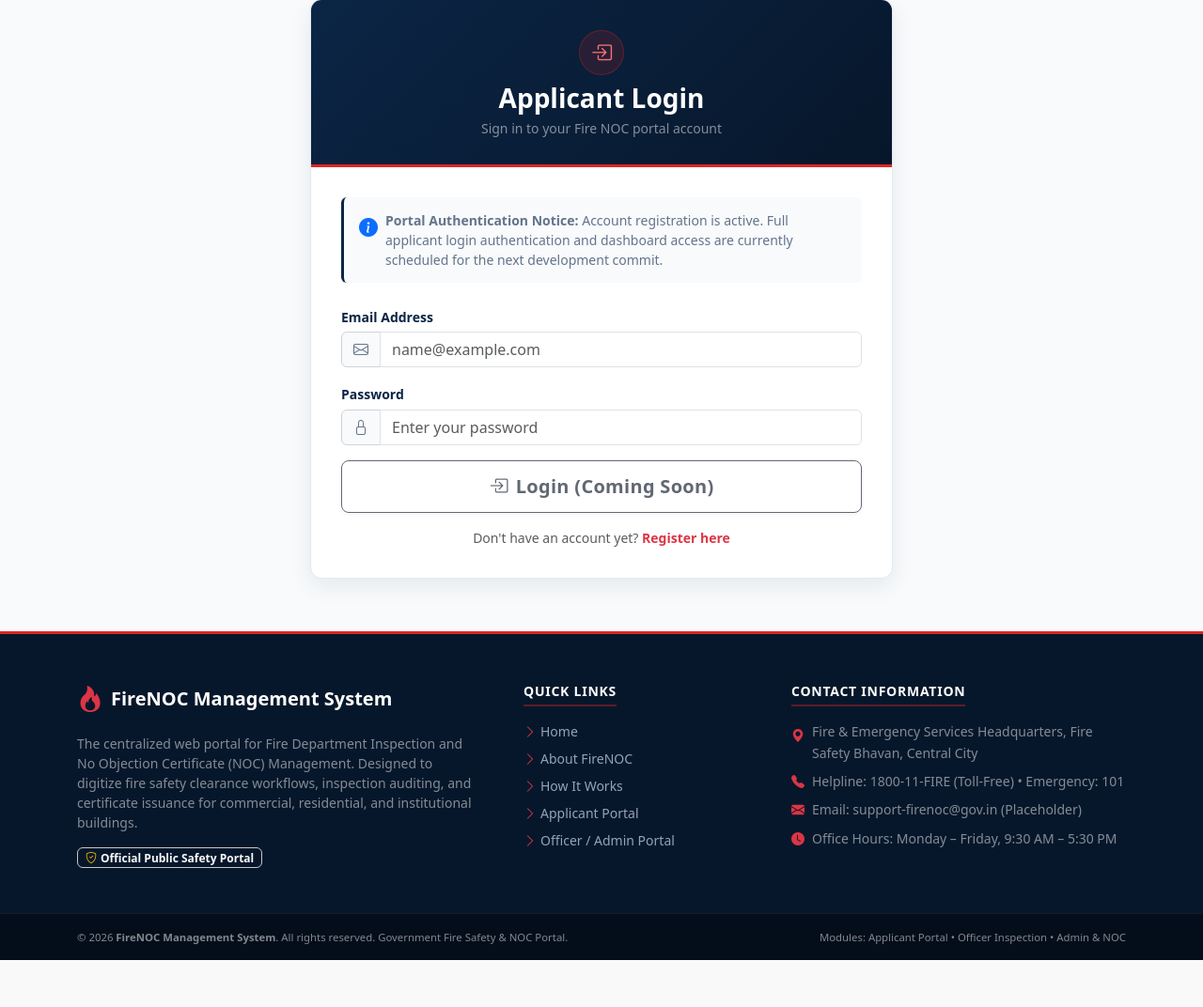
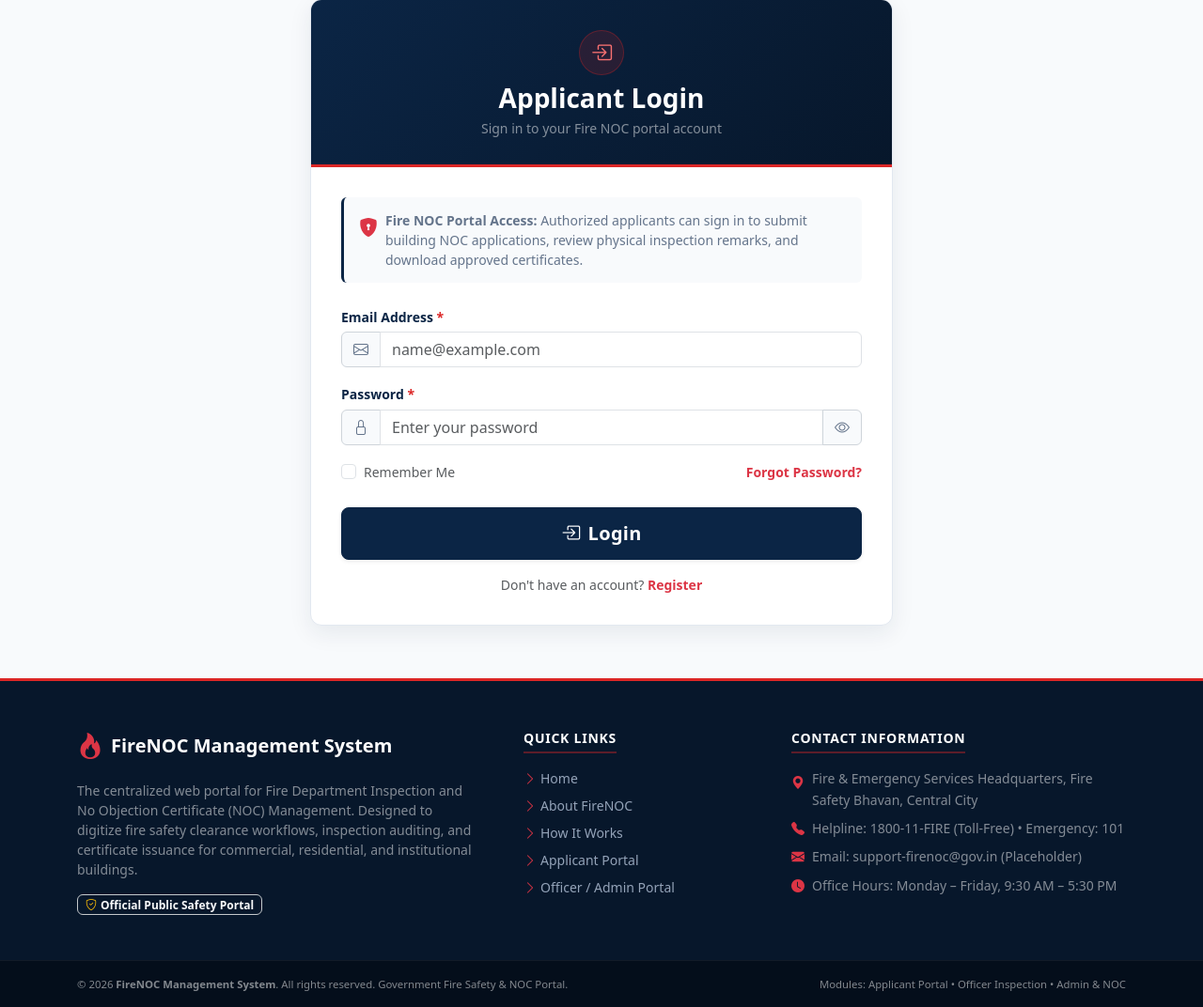
Before and after one commit to mondalankan2007-a11y/FireNOC-Management-System, a Django app: page /login/ in a window 1280 px wide. Shown: the part 175-1247 px from the top of the page at 94% size. Before the commit the page ends 1197 px from the top, so only its background shows below. Run offline with Django 5.2, Linux system fonts and the light colour scheme.

Commit message:
Create applicant login page UI

```diff
--- a/applicants/views.py
+++ b/applicants/views.py
@@ -120,7 +120,14 @@ def register(request):
 
 def login_view(request):
     """
-    Placeholder login view.
-    Full login authentication will be implemented in a subsequent commit.
+    Applicant login UI view.
+    Renders the login page containing email, password, show/hide toggle,
+    remember me checkbox, and navigation links.
+    Authentication logic will be implemented in a subsequent commit.
     """
+    if request.method == 'POST':
+        messages.info(
+            request,
+            "Login UI verified. Authentication logic will be enabled in the upcoming commit."
+        )
     return render(request, 'applicants/login.html')
--- a/templates/applicants/login.html
+++ b/templates/applicants/login.html
@@ -30,57 +30,98 @@
             <div class="auth-body">
                 <!-- Informative Notice -->
                 <div class="auth-notice-card mb-4 d-flex align-items-start">
-                    <i class="bi bi-info-circle-fill text-primary fs-5 me-2 flex-shrink-0 mt-1"></i>
+                    <i class="bi bi-shield-lock-fill text-danger fs-5 me-2 flex-shrink-0 mt-1"></i>
                     <div>
-                        <strong>Portal Authentication Notice:</strong>
-                        Account registration is active. Full applicant login authentication and dashboard access are currently scheduled for the next development commit.
+                        <strong>Fire NOC Portal Access:</strong>
+                        Authorized applicants can sign in to submit building NOC applications, review physical inspection remarks, and download approved certificates.
                     </div>
                 </div>
 
-                <!-- Placeholder Login Form -->
-                <form method="post" action="#" onsubmit="return false;">
+                <!-- Login Form (UI-only for this commit) -->
+                <form method="post" action="" id="loginForm" novalidate>
                     {% csrf_token %}
-                    <!-- Email / Username -->
+
+                    <!-- Email Address -->
                     <div class="mb-3">
-                        <label for="id_login_email" class="form-label">Email Address</label>
+                        <label for="id_email" class="form-label">
+                            Email Address <span class="required-star">*</span>
+                        </label>
                         <div class="input-group">
                             <span class="input-group-text"><i class="bi bi-envelope"></i></span>
                             <input
                                 type="email"
                                 class="form-control"
-                                id="id_login_email"
+                                id="id_email"
+                                name="email"
                                 placeholder="name@example.com"
-                                autocomplete="username"
+                                required
+                                autocomplete="email"
                             >
                         </div>
                     </div>
 
-                    <!-- Password -->
+                    <!-- Password with Show/Hide Toggle -->
                     <div class="mb-3">
-                        <label for="id_login_password" class="form-label">Password</label>
+                        <label for="id_password" class="form-label">
+                            Password <span class="required-star">*</span>
+                        </label>
                         <div class="input-group">
                             <span class="input-group-text"><i class="bi bi-lock"></i></span>
                             <input
                                 type="password"
                                 class="form-control"
-                                id="id_login_password"
+                                id="id_password"
+                                name="password"
                                 placeholder="Enter your password"
+                                required
                                 autocomplete="current-password"
                             >
+                            <button
+                                class="btn btn-toggle-password"
+                                type="button"
+                                id="togglePasswordBtn"
+                                title="Show / Hide Password"
+                                aria-label="Toggle password visibility"
+                            >
+                                <i class="bi bi-eye" id="togglePasswordIcon"></i>
+                            </button>
                         </div>
                     </div>
 
-                    <!-- Submit Button Placeholder -->
+                    <!-- Remember Me & Forgot Password Row -->
+                    <div class="d-flex justify-content-between align-items-center mb-4">
+                        <div class="form-check">
+                            <input
+                                class="form-check-input"
+                                type="checkbox"
+                                id="id_remember_me"
+                                name="remember_me"
+                            >
+                            <label class="form-check-label small text-muted user-select-none" for="id_remember_me">
+                                Remember Me
+                            </label>
+                        </div>
+                        <a
+                            href="#forgot-password"
+                            class="small text-danger text-decoration-none fw-semibold"
+                            data-bs-toggle="tooltip"
+                            title="Password reset will be available in future updates"
+                        >
+                            Forgot Password?
+                        </a>
+                    </div>
+
+                    <!-- Submit Login Button -->
                     <div class="d-grid mb-3">
-                        <button type="button" class="btn btn-register-submit btn-lg shadow-sm" disabled>
-                            <i class="bi bi-box-arrow-in-right me-2"></i>Login (Coming Soon)
+                        <button type="submit" class="btn btn-register-submit btn-lg shadow-sm">
+                            <i class="bi bi-box-arrow-in-right me-2"></i>Login
                         </button>
                     </div>
 
                     <!-- Link to Register -->
                     <p class="text-center text-muted mb-0 small">
-                        Don't have an account yet?
-                        <a href="{% url 'register' %}" class="text-danger fw-semibold text-decoration-none">Register here</a>
+                        Don't have an account?
+                        <a href="{% url 'register' %}" class="text-danger fw-semibold text-decoration-none">Register</a>
                     </p>
                 </form>
             </div>
@@ -88,3 +129,31 @@
     </div>
 </div>
 {% endblock %}
+
+{% block extra_js %}
+<script>
+    // Password visibility toggle functionality for login page
+    document.addEventListener('DOMContentLoaded', function () {
+        const passwordInput = document.getElementById('id_password');
+        const toggleBtn = document.getElementById('togglePasswordBtn');
+        const toggleIcon = document.getElementById('togglePasswordIcon');
+
+        if (passwordInput && toggleBtn && toggleIcon) {
+            toggleBtn.addEventListener('click', function () {
+                const isPassword = passwordInput.type === 'password';
+                passwordInput.type = isPassword ? 'text' : 'password';
+
+                if (isPassword) {
+                    toggleIcon.classList.remove('bi-eye');
+                    toggleIcon.classList.add('bi-eye-slash');
+                    toggleBtn.setAttribute('aria-label', 'Hide password');
+                } else {
+                    toggleIcon.classList.remove('bi-eye-slash');
+                    toggleIcon.classList.add('bi-eye');
+                    toggleBtn.setAttribute('aria-label', 'Show password');
+                }
+            });
+        }
+    });
+</script>
+{% endblock %}
```
Also changed, not shown: applicants/tests.py (+20 -0 lines).
